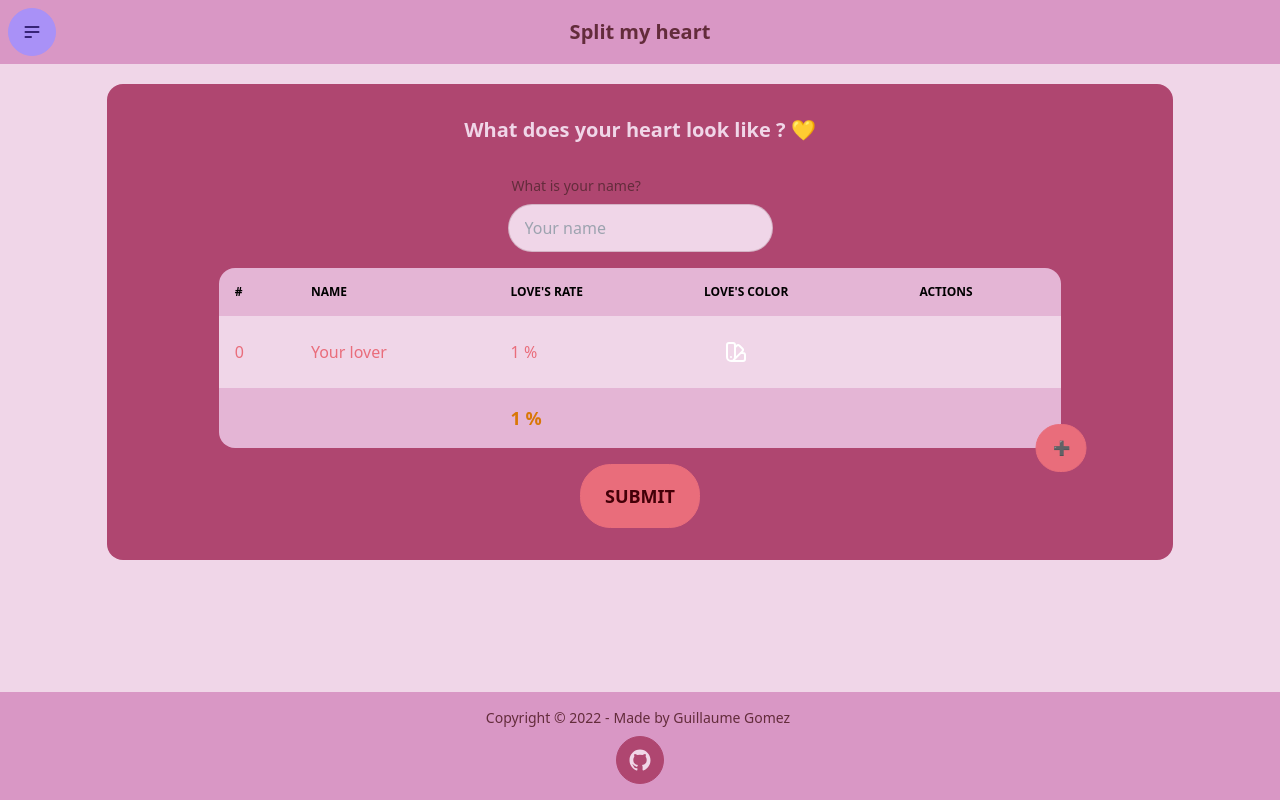
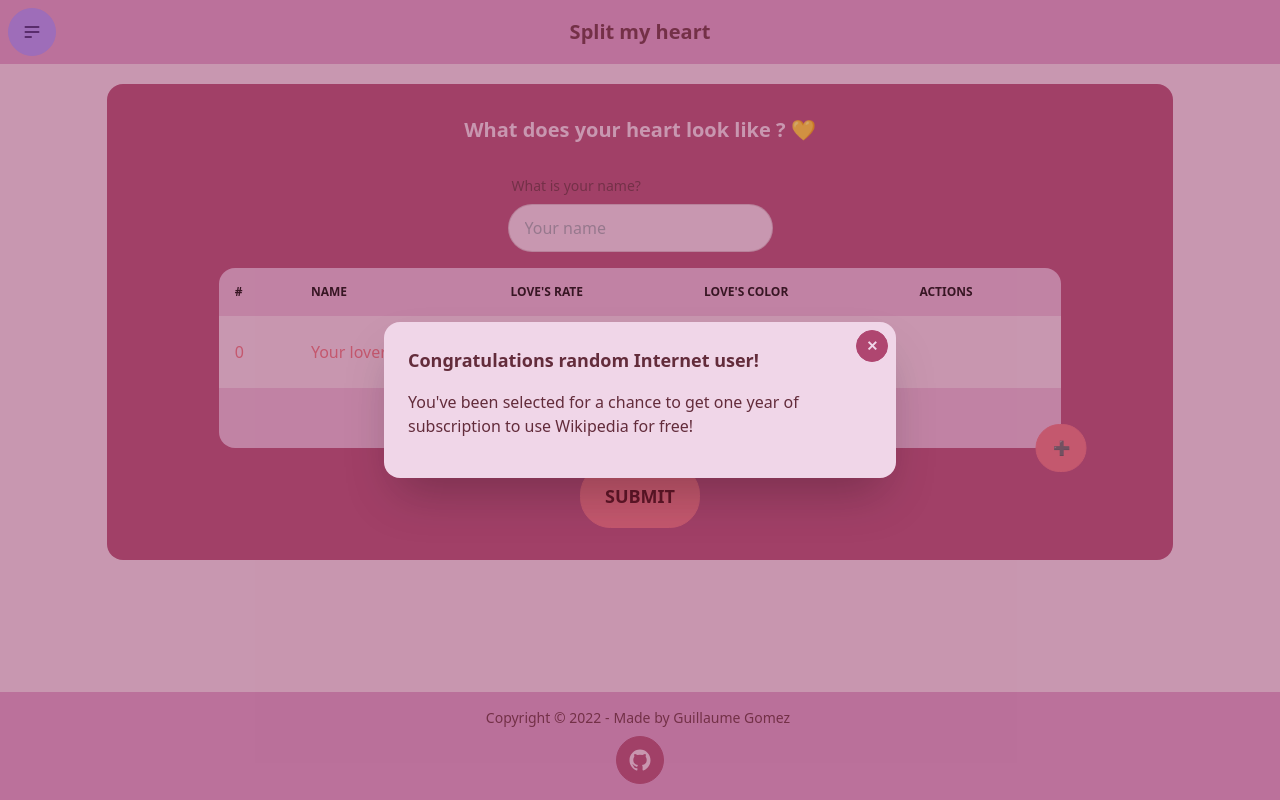
Before and after one commit to guillaume-gomez/split-my-heart, a React (Create React App) app: page /#/ in a window 1280 px wide. Built offline with nearby package versions, Linux system fonts and the light colour scheme.

Commit message:
create pop up to explain a little bit the concept

```diff
--- a/src/Views/FillYourHeart.tsx
+++ b/src/Views/FillYourHeart.tsx
@@ -2,7 +2,7 @@ import React, { useRef } from 'react';
 import { useLocation, useNavigate } from 'react-router-dom';
 import Form, { LoverInterface } from "../Components/Form";
 
-import Hero from "../Components/Hero"
+import PopUp from "../Components/PopUp";
 
 export interface LoverApiInterface {
   n: string;
@@ -33,6 +33,7 @@ function FillYourHeart() {
 
   return (
     <>
+      <PopUp />
       <div ref={formRef} id="form" className="card w-full bg-neutral text-neutral-content">
         <div className="card-body items-center text-center">
           <h2 className="card-title">What does your heart look like ? 💛</h2>
```
